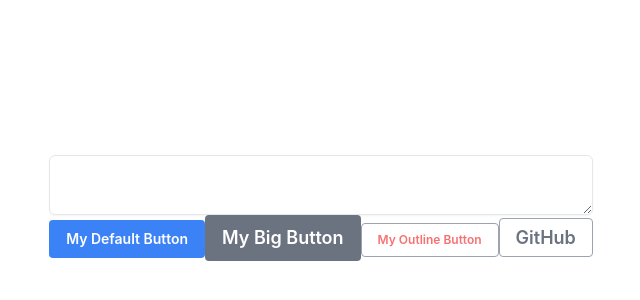
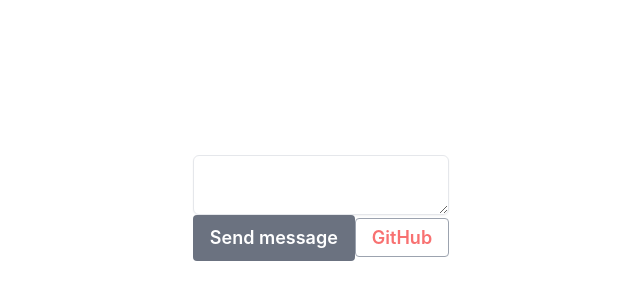
Before and after one commit to mesajil/radix-ui-practice, a React (Vite) app: page / in a window 1280 px wide. Shown: the part 192-492 px from the top of the page, without its empty margins (319-959 px from the left). Built offline with nearby package versions, Linux system fonts and the light colour scheme.

Commit message:
feat(App): Add button to show alert from Textarea value

```diff
--- a/src/App.tsx
+++ b/src/App.tsx
@@ -1,20 +1,21 @@
 import { Button } from './components/ui/Button'
 import './App.css'
 import { Textarea } from './components/ui/textarea'
+import { useState } from 'react'
 
 function App() {
-  const hello = () => alert('Hello World!')
+  const [message, setMessage] = useState('')
+  const showAlert = (message: string) => alert(message)
+  const handleTextareaChange = (e: React.ChangeEvent<HTMLTextAreaElement>) => {
+    setMessage(e.target.value)
+  }
   return (
     <>
-      <Textarea />
-      <Button onClick={hello}>My Default Button</Button>
-      <Button onClick={hello} size={'large'} variant={'secondary'}>
-        My Big Button
+      <Textarea value={message} onChange={handleTextareaChange} />
+      <Button onClick={() => showAlert(message)} size={'large'} variant={'secondary'}>
+        Send message
       </Button>
-      <Button size={'small'} variant={'outline'} className='text-red-400'>
-        My Outline Button
-      </Button>
-      <Button asChild size={'large'} variant={'outline'}>
+      <Button asChild size={'large'} variant={'outline'} className='text-red-400'>
         <a href='https://github.com/mesajil' target='_blank' rel='noopener noreferrer'>
           GitHub
         </a>
```
